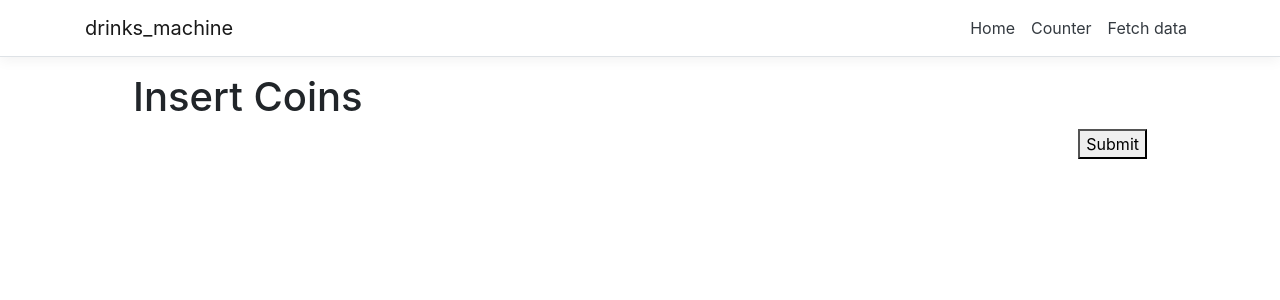
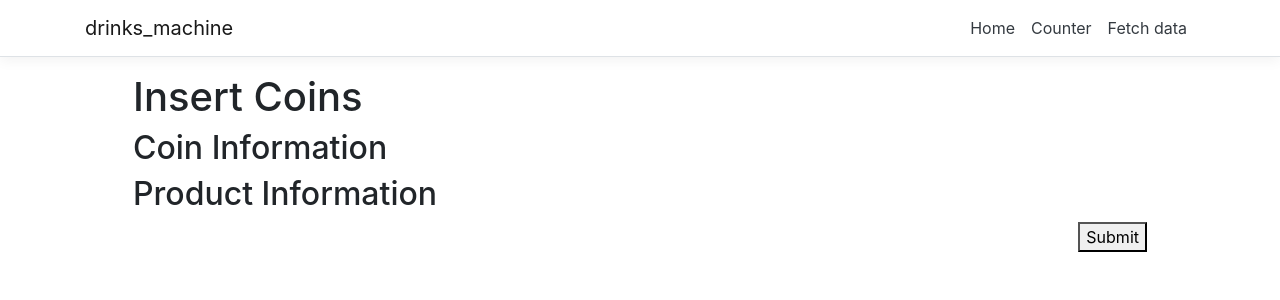
Before and after one commit to akramsabbah9/drinks-machine, a React (Create React App) app in the folder ClientApp/: page / in a window 1280 px wide. Shown: the top 300 px of the page. Built offline with nearby package versions, Linux system fonts and the light colour scheme; no server answers.

Commit message:
added third useState hook for form drink quantities

```diff
--- a/ClientApp/src/components/DrinkMachine.js
+++ b/ClientApp/src/components/DrinkMachine.js
@@ -5,26 +5,36 @@ import { Container } from "reactstrap";
 // if 200, load receipt modal and clear form, otherwise display error.
 function DrinkMachine() {
     const coinTypes = [
-        { name: "Pennies", value: 1 },
-        { name: "Nickels", value: 5 },
-        { name: "Dimes", value: 10 },
-        { name: "Quarters", value: 25 }
+        { name: "Pennies", value: 1, quantity: 0 },
+        { name: "Nickels", value: 5, quantity: 0 },
+        { name: "Dimes", value: 10, quantity: 0 },
+        { name: "Quarters", value: 25, quantity: 0 }
     ];
+
+    // coins: coins to use. inventory: drinks in machine. drinks: drinks to be purchased.
     const [coins, setCoins] = useState(coinTypes);
-
+    const [inventory, setInventory] = useState({});
     const [drinks, setDrinks] = useState({});
 
     // at start, fetch values for drinks
     useEffect(() => {
         const initialFetch = async () => {
-            const response = await fetch("https://localhost:5001/api/drinkmachine", {
+            const response = await fetch("api/drinkmachine", {
                 method: "GET",
                 headers: { "Content-Type": "application/json" }
             });
-            console.log(response, response.ok);
             const data = await response.json();
-            setDrinks(data);
-            console.log(data);
+            setInventory(data);
+
+            // then scrub quantities from data and set as initial drinks value
+            const scrubbedData = {};
+
+            for(const [key, value] of Object.entries(data)) {
+                console.log(key, value);
+                scrubbedData[[key]] = { ...value, quantity: 0 };
+            }
+            console.log(data, scrubbedData);
+            setDrinks(scrubbedData);
         };
 
         try {
@@ -43,10 +53,17 @@ function DrinkMachine() {
     return (<>
         <Container fluid="md" className="px-md-5">
             <h1>Insert Coins</h1>
-            <form onSubmit={handleSubmit}>
+            <form id="vending-machine" onSubmit={handleSubmit}>
                 {/* coins list */}
                 <div className="d-flex">
+                    <h2>Coin Information</h2>
+                </div>
+                <div className="d-flex">
                     {/* products list */}
+                    <h2>Product Information</h2>
+                    <ul>
+                        {/* drinks here */}
+                    </ul>
                     {/* Order Total */}
                 </div>
                 {/* submit button */}
```
